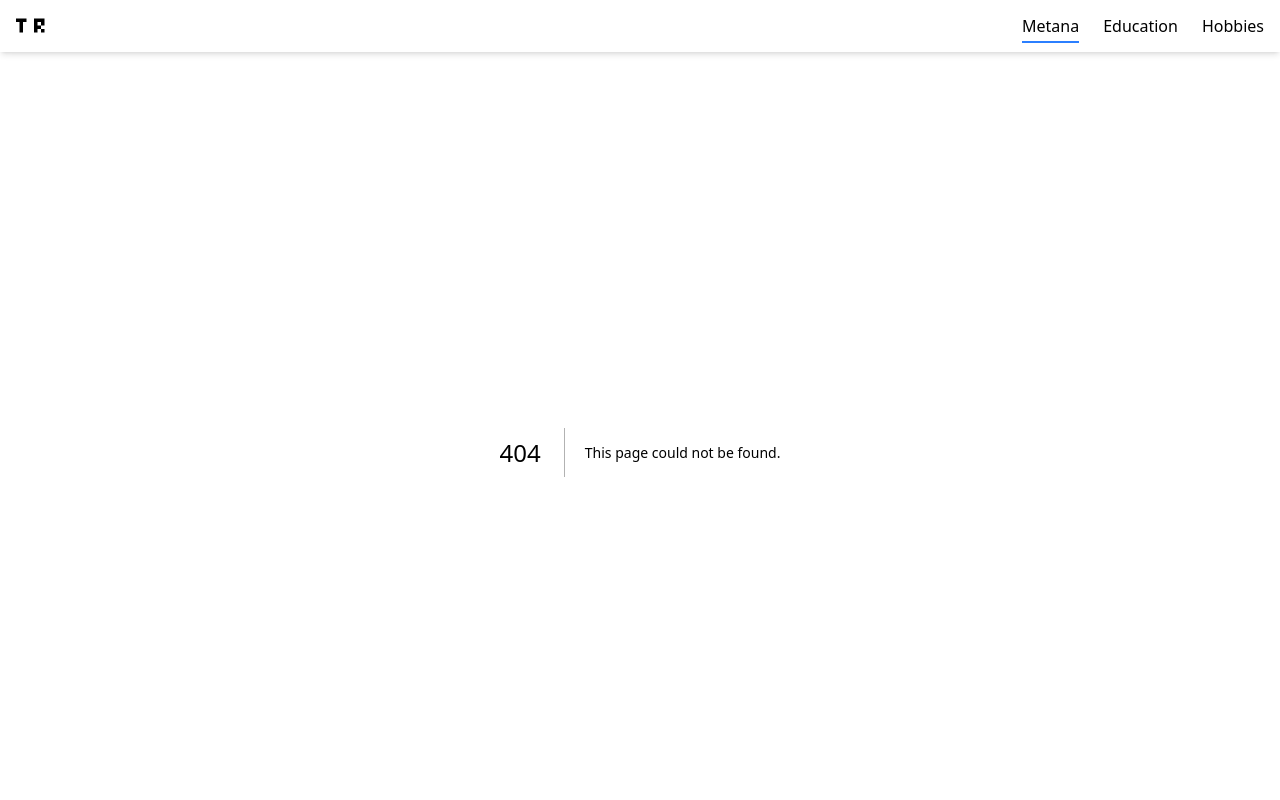
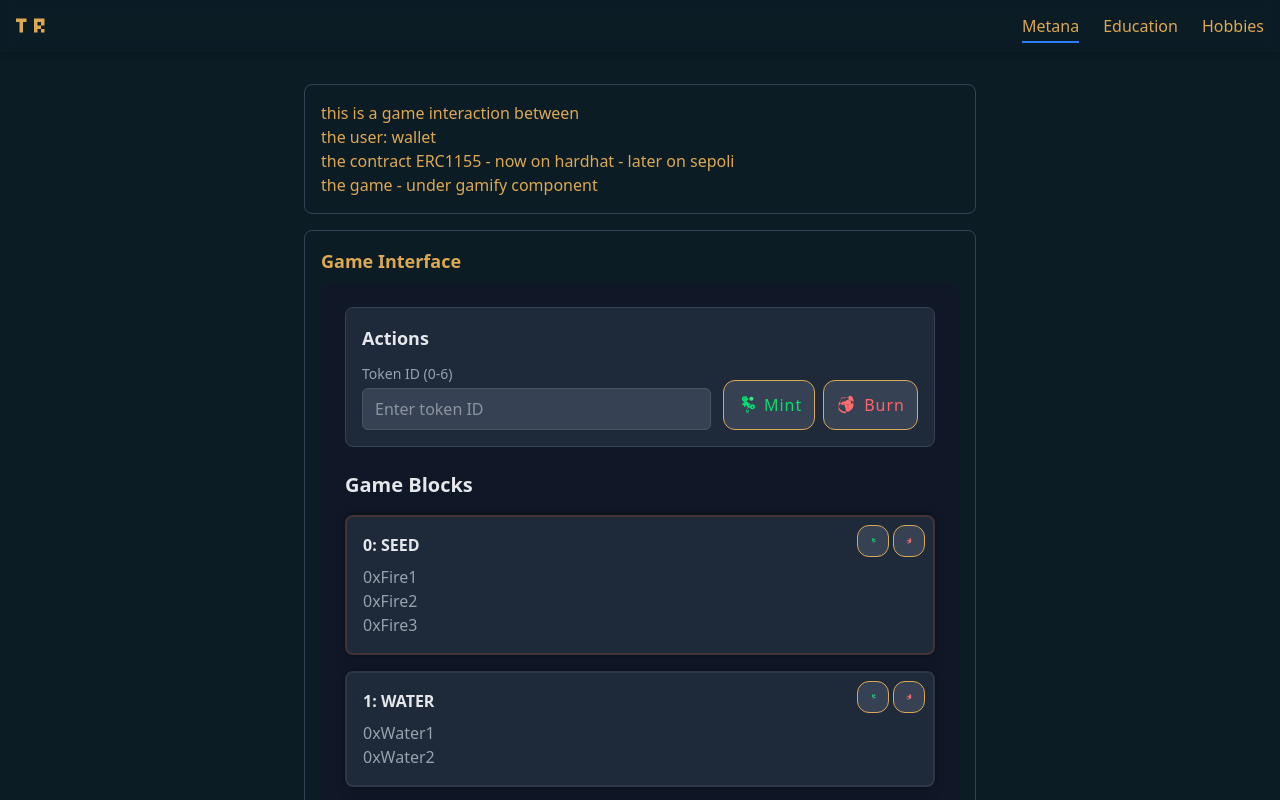
Before and after one commit to TitorRito/web, a Next.js app in the folder web-app/: page /metana/dapp/game in a window 1280 px wide. Before the commit this address had no page. Shown: the top 800 px of the page. Built offline with nearby package versions, Linux system fonts and the light colour scheme.

Commit message:
game blocks init

```diff
--- /dev/null
+++ b/web-app/src/app/metana/dapp/game/page.tsx
@@ -0,0 +1,21 @@
+import Gamify from '@/components/w3/Gamify';
+
+export default function GamePage() {
+
+    return (
+        <div className="w-full  mx-auto my-8 flex flex-col items-center justify-center gap-4 [&>*]:border [&>*]:border-gray-700 [&>*]:rounded-lg [&>*]:p-4 [&>*]:w-full [&>*]:max-w-2xl">
+            <div>
+                <div>this is a game interaction between</div>
+                <ul>
+                    <li>the user: wallet</li>
+                    <li>the contract ERC1155 - now on hardhat - later on sepoli</li>
+                    <li>the game - under gamify component </li>
+                </ul>
+            </div>
+            <div>
+                <h2 className="text-lg font-semibold mb-2">Game Interface</h2>
+                <Gamify />
+            </div>
+        </div>
+    );
+}
--- /dev/null
+++ b/web-app/src/components/w3/Gamify.tsx
@@ -0,0 +1,167 @@
+'use client'
+import React, { useRef } from 'react';
+
+// SVG Components for Mint and Burn actions
+const MintIcon = () => (
+  <svg xmlns="http://www.w3.org/2000/svg" viewBox="0 0 24 24" fill="currentColor" className="w-5 h-5">
+    <path d="M12 1a1 1 0 0 1 1 1v1.5c0 .28.22.5.5.5h1a.5.5 0 0 1 .5.5v1a.5.5 0 0 1-.5.5h-1a.5.5 0 0 0-.5.5V8c0 .28.22.5.5.5h.5a.5.5 0 0 1 .5.5v.5a.5.5 0 0 0 .5.5h1.5a.5.5 0 0 1 .5.5v1a.5.5 0 0 1-.5.5h-.5a.5.5 0 0 0-.5.5v1a.5.5 0 0 1-.5.5h-1a.5.5 0 0 1-.5-.5v-.5a.5.5 0 0 0-.5-.5h-1a.5.5 0 0 0-.5.5v.5a.5.5 0 0 1-.5.5h-1a.5.5 0 0 1-.5-.5v-1a.5.5 0 0 0-.5-.5H8a.5.5 0 0 1-.5-.5v-1a.5.5 0 0 1 .5-.5h1.5a.5.5 0 0 0 .5-.5V9a.5.5 0 0 1 .5-.5h.5a.5.5 0 0 0 .5-.5V6.5a.5.5 0 0 0-.5-.5h-1a.5.5 0 0 1-.5-.5v-1a.5.5 0 0 1 .5-.5h1a.5.5 0 0 0 .5-.5V2a1 1 0 0 1 1-1z" />
+    <path d="M15 22c-1.66 0-3-1.34-3-3 0-1.31.84-2.41 2-2.83V14.1A5.002 5.002 0 0 0 9 9.1V7.17C7.84 6.76 7 5.66 7 4.35 7 2.69 8.34 1.35 10 1.35s3 1.34 3 3c0 1.31-.84 2.41-2 2.83v2.07c2.01.37 3.57 1.93 3.94 3.94h2.07c.41-1.16 1.51-2 2.83-2 1.66 0 3 1.34 3 3s-1.34 3-3 3c-1.31 0-2.41-.84-2.83-2h-2.07c-.41 1.16-1.51 2-2.83 2zm0-4a1 1 0 1 1 0 2 1 1 0 0 1 0-2zM10 3.35a1 1 0 1 0 0 2 1 1 0 0 0 0-2zm10 10a1 1 0 1 0 0 2 1 1 0 0 0 0-2z" />
+    <circle cx="18.5" cy="4.5" r="2.5" fill="#4ade80" />
+  </svg>
+);
+
+const BurnIcon = () => (
+  <svg xmlns="http://www.w3.org/2000/svg" viewBox="0 0 24 24" fill="currentColor" className="w-5 h-5">
+    <path d="M12 22c-4.97 0-9-2.91-9-6.5 0-1.91.87-3.73 2.44-5.03C6.45 8.74 7.96 7.5 10 7.5c1.93 0 2.68 1 3 1.77.32-.77 1.07-1.77 3-1.77.7 0 1.37.14 2 .42V4.5A1.5 1.5 0 0 0 16.5 3h-9A1.5 1.5 0 0 0 6 4.5v2.07C4.06 7.69 3 9.75 3 12c0 4.42 4.03 8 9 8s9-3.58 9-8c0-1.97-.75-3.87-2.11-5.37a3.35 3.35 0 0 0-.89-.63v1.5c0 2.49-1.76 4.5-4 4.5-1.6 0-2.74-1.53-3-3-.26 1.47-1.4 3-3 3-1.98 0-3-2.06-3-4 0-3.03 2.4-4.5 4-4.5.73 0 1.34.21 1.82.62.81-1.22 2.13-1.82 4.18-1.82.9 0 1.75.18 2.5.5a4 4 0 0 1 3.5 3.97c0 2.21-1.79 4-4 4-1.2 0-2.27-.54-3-1.38-.73.84-1.8 1.38-3 1.38z" />
+    <path d="M16.5 1A3.5 3.5 0 0 1 20 4.5v1a1.5 1.5 0 0 1-1.5 1.5h-2A1.5 1.5 0 0 1 15 5.5v-3A1.5 1.5 0 0 1 16.5 1z" fill="#f87171" />
+    <path d="M15.24 20.5a5 5 0 0 1-3.24-4.82v-2.42c0-.98.8-1.76 1.76-1.76h.5c.98 0 1.76.78 1.76 1.76v1.24a2 2 0 0 0 4 0v-3c-1.47 0-2.5-1.3-2.5-3V7.26C16.03 6.57 15.1 6 14 6c-2.5 0-4 2-4 5 0 3.25 1.5 5.52 5.11 5.5z" fill="#f87171" />
+  </svg>
+);
+
+interface GameItem {
+  id: number;
+  color: string;
+  title: string;
+  address: string[];
+}
+
+const gameItems: GameItem[] = [
+  { id: 0, color: '#433334', title: 'SEED', address: ['0xFire1', '0xFire2', '0xFire3'] },
+  { id: 1, color: '#2D3748', title: 'WATER', address: ['0xWater1', '0xWater2'] },
+  { id: 2, color: '#28403A', title: 'SOIL', address: ['0xEarth1', '0xEarth2', '0xEarth3'] },
+  { id: 3, color: '#4A4A23', title: 'PLANT', address: ['0xLightning1'] },
+  { id: 4, color: '#3C2F46', title: 'FRUIT', address: ['0xMagic1', '0xMagic2'] },
+  { id: 5, color: '#463342', title: 'FLOWER', address: ['0xPsychic1', '0xPsychic2'] },
+  { id: 6, color: '#383838', title: 'BASKET', address: ['0xMetal1', '0xMetal2', '0xMetal3'] },
+];
+
+export default function Gamify() {
+  const inputRef = useRef<HTMLInputElement>(null);
+
+  const handleClick = (id: number) => {
+    console.log(`Clicked on item with ID: ${id}`);
+  };
+
+  const handleMint = (id: number) => {
+    if (id < 0 || id > 6) {
+      console.error("Invalid token ID for minting");
+      return;
+    }
+    console.log(`Minting item with ID: ${id}`);
+  };
+
+  const handleBurn = (id: number) => {
+    if (id < 0 || id > 6) {
+      console.error("Invalid token ID for burning");
+      return;
+    }
+    console.log(`Burning item with ID: ${id}`);
+  };
+
+  return (
+    <div className="w-full bg-gray-900 text-gray-200 p-6 rounded-lg">
+      {/* User input section */}
+      <div className="mb-6 p-4 border border-gray-700 rounded-lg bg-gray-800">
+        <h3 className="text-lg font-semibold mb-3">Actions</h3>
+        <div className="flex flex-col sm:flex-row gap-3">
+          <div className="flex-grow">
+            <label htmlFor="tokenId" className="block text-sm font-medium text-gray-400 mb-1">
+              Token ID (0-6)
+            </label>
+            <input
+              id="tokenId"
+              ref={inputRef}
+              type="number"
+              min="0"
+              max="6"
+              className="w-full px-3 py-2 bg-gray-700 border border-gray-600 rounded-md text-gray-200 focus:outline-none focus:ring-2 focus:ring-blue-500"
+              placeholder="Enter token ID"
+            />
+          </div>
+          <div className="flex items-end gap-2">
+            <button
+              onClick={() => {
+                const id = parseInt(inputRef.current?.value || '');
+                if (isNaN(id)) {
+                  console.error("Please enter a valid token ID");
+                  return;
+                }
+                handleMint(id);
+                if (inputRef.current) inputRef.current.value = '';
+              }}
+              className="px-4 py-2 bg-gray-700 hover:bg-gray-600 text-green-400 rounded flex items-center transition-colors"
+            >
+              <MintIcon />
+              <span className="ml-2">Mint</span>
+            </button>
+            <button
+              onClick={() => {
+                const id = parseInt(inputRef.current?.value || '');
+                if (isNaN(id)) {
+                  console.error("Please enter a valid token ID");
+                  return;
+                }
+                handleBurn(id);
+                if (inputRef.current) inputRef.current.value = '';
+              }}
+              className="px-4 py-2 bg-gray-700 hover:bg-gray-600 text-red-400 rounded flex items-center transition-colors"
+            >
+              <BurnIcon />
+              <span className="ml-2">Burn</span>
+            </button>
+          </div>
+        </div>
+      </div>
+
+      <h2 className="text-xl font-bold mb-4 text-gray-200">Game Blocks</h2>
+      <div className="grid grid-cols-1 gap-4">
+        {gameItems.map((item, index) => (
+          <React.Fragment key={item.id}>
+            <div
+              onClick={() => handleClick(item.id)}
+              className="p-4 rounded-lg cursor-pointer transition-transform hover:scale-105 relative bg-gray-800"
+              style={{
+                border: `2px solid ${item.color}`,
+                boxShadow: `0 0 8px rgba(0,0,0,0.5)`
+              }}
+            >
+              {/* Elegant buttons positioned at the top right */}
+              <div className="absolute top-2 right-2 flex space-x-1">
+                <button
+                  onClick={(e) => {
+                    e.stopPropagation();
+                    handleMint(item.id);
+                  }}
+                  className="w-8 h-8 flex items-center justify-center rounded-full bg-gray-700 hover:bg-gray-600 text-green-400 transition-all"
+                  title="Mint"
+                >
+                  <MintIcon />
+                </button>
+                <button
+                  onClick={(e) => {
+                    e.stopPropagation();
+                    handleBurn(item.id);
+                  }}
+                  className="w-8 h-8 flex items-center justify-center rounded-full bg-gray-700 hover:bg-gray-600 text-red-400 transition-all"
+                  title="Burn"
+                >
+                  <BurnIcon />
+                </button>
+              </div>
+
+              <h2 className="font-bold text-gray-200">{item.id}: {item.title}</h2>
+              <div className="mt-2">
+                {item.address.map((addr, idx) => (
+                  <p key={idx} className="text-gray-400">{addr}</p>
+                ))}
+              </div>
+            </div>
+            {index === 2 && (
+              <hr className="border-t-2 border-gray-700 my-4 w-full" />
+            )}
+          </React.Fragment>
+        ))}
+      </div>
+    </div>
+  );
+}
```
